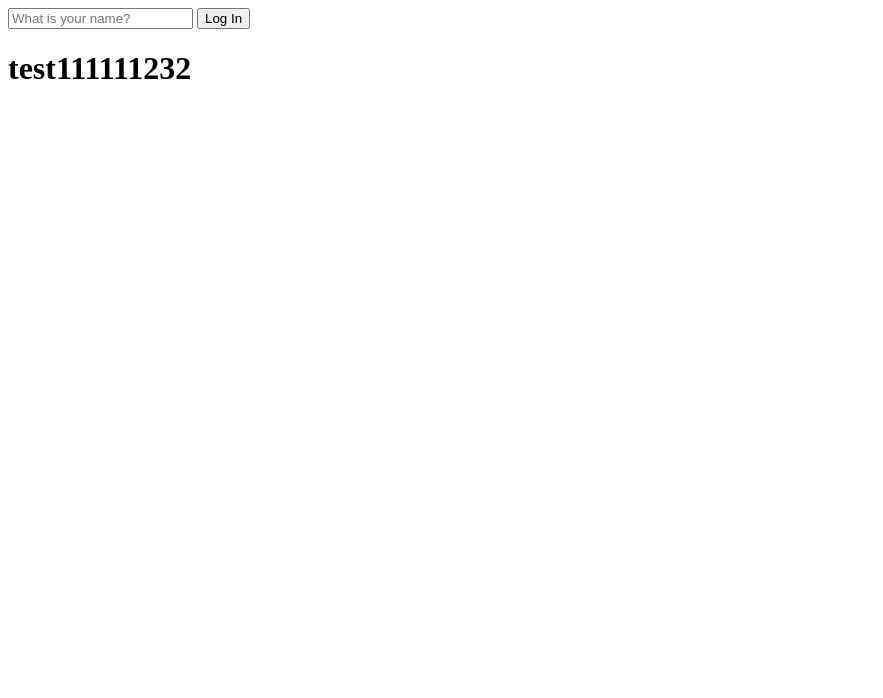
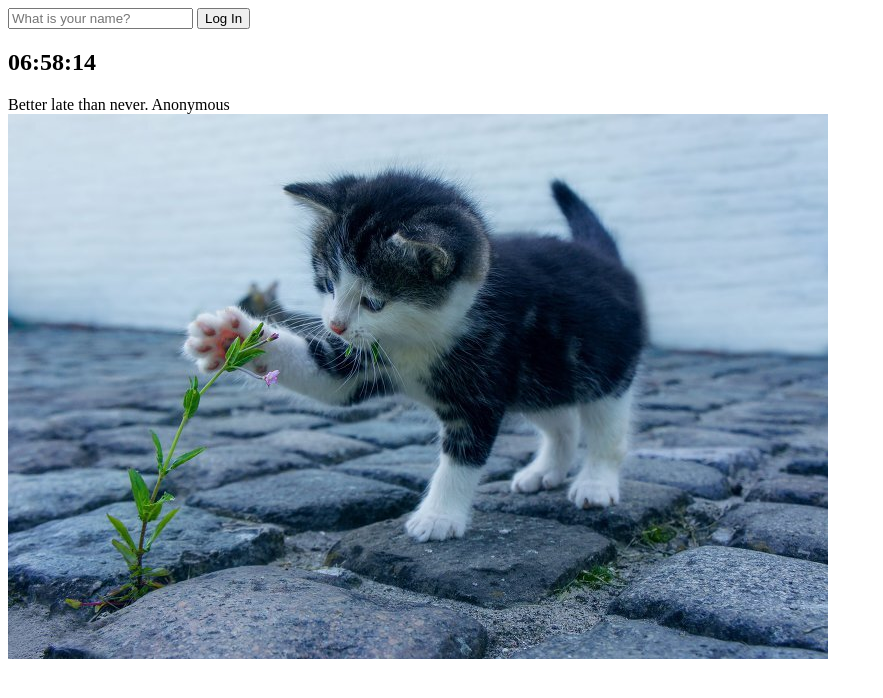
Before and after one commit to hotdog1004/chromeApp, a plain HTML site: page index.html in a window 1280 px wide. Shown: the whole page, without its empty margins (0-883 px from the left). Drawn offline with Linux system fonts and the light colour scheme.

Commit message:
시계기능, 명언, 이미지 추가

```diff
--- a/index.html
+++ b/index.html
@@ -4,7 +4,7 @@
     <meta charset="UTF-8">
     <meta http-equiv="X-UA-Compatible" content="IE=edge">
     <meta name="viewport" content="width=device-width, initial-scale=1.0">
-    <link rel="stylesheet" href="style.css" />
+    <link rel="stylesheet" href="css/style.css" />
     <title>Momentum App</title>
 </head>
 <body>
@@ -12,8 +12,15 @@
         <input required maxlength="15" type="text" placeholder="What is your name?" />
         <input type="submit" value="Log In" />
     </form>
+    <h2 id="clock">00:00:00</h2>
     <h1 id="greeting" class="hidden"></h1>
-    <h1>test111111232</h1>
-    <script src="app.js"></script>
+    <div id="quote">
+        <span></span>
+        <span></span>
+    </div>
+    <script src="js/greeting.js"></script>
+    <script src="js/clock.js"></script>
+    <script src="js/quotes.js"></script>
+    <script src="js/background.js"></script>
 </body>
 </html>
--- /dev/null
+++ b/js/background.js
@@ -0,0 +1,7 @@
+const images = ['cat01.jpg', 'cat02.jpg', 'cat03.jpg'];
+const chosenImg = images[Math.floor(Math.random()*images.length)];
+
+const bgImg = document.createElement('img');
+
+bgImg.src = `img/${chosenImg}`;
+document.body.appendChild(bgImg);
--- /dev/null
+++ b/js/clock.js
@@ -0,0 +1,21 @@
+const clock = document.querySelector("h2#clock");
+
+function getClock(){
+    const date = new Date();
+    // 값이 한자리 숫자일 때 '00'으로 포맷을 맞춰주기 위해 padStart() 함수 사용
+    // String.prototype.padStart(targetLength [, padString])
+    // targetLength :목표 문자열 길이(현재 문자열의 길이보다 작으면 채워넣지 않고 반환)
+    // padString : 현재 문자열에 채워넣을 다른 문자열. 문자열이 너무 길어 목표 문자열 길이를 초과한다면 좌측 일부를 잘라서 넣음. defulat 값은 ' '
+    const hours = String(date.getHours()).padStart(2, '0');
+    const minutes = String(date.getMinutes()).padStart(2, '0');
+    const seconds = String(date.getSeconds()).padStart(2, '0');
+    clock.innerText = `${hours}:${minutes}:${seconds}`;
+}
+
+getClock(); // 페이지가 로드되자마자 실행시키도록 처리
+setInterval(getClock, 1000); // 1초마다 실행되도록 처리
+
+// setInterval(functionName, 5000);
+// 시간마다 계속 실행
+// setTimeout(sayHello, 5000);
+// 시간 후에 한번 실행
--- a/app.js
+++ b/js/greeting.js
@@ -22,9 +22,6 @@ function paintGreetings(username){
     greeting.classList.remove(HIDDEN_CLASSNAME);
 }
 
-function test(){
-    console.log('test')
-}
 const savedUsername = localStorage.getItem(USERNAME_KEY);
 // LocalStorage에 username 값의 유무에 따라 form 노출 여부 변경
 if(savedUsername === null) {
@@ -35,6 +32,3 @@ if(savedUsername === null) {
     paintGreetings(savedUsername)
 
 }
-
-//test
-// tgest
--- /dev/null
+++ b/js/quotes.js
@@ -0,0 +1,52 @@
+const quotes = [
+    {
+        quote : 'Live life to the fullest.',
+        author : 'Anonymous',
+    },
+    {
+        quote : 'It is kind of fun to do the impossible',
+        author : 'Walt Disney',
+    },
+    {
+        quote : 'If you are not willing to risk the usual, you will have to settle for the ordinary.',
+        author : 'Jim Rohn',
+    },
+    {
+        quote : 'Great minds have purposes, others have wishes.',
+        author : 'Washington Irving',
+    },
+    {
+        quote : 'Life is from the inside out. When you shift on the inside, life shifts on the outside.',
+        author : 'Kamal Ravikant',
+    },
+    {
+        quote : 'Tough times never last, but tough people do.',
+        author : 'Robert H. Schuller',
+    },
+    {
+        quote : 'I’ve failed over and over and over again in my life and that is why I succeed.',
+        author : 'Michael Jordan',
+    },
+    {
+        quote : 'You will never know until you try.',
+        author : 'Anonymous',
+    },
+    {
+        quote : 'Behind the cloud is the sun still shining.',
+        author : 'Anonymous',
+    },
+    {
+        quote : 'Better late than never.',
+        author : 'Anonymous',
+    },
+]
+
+
+const quote = document.querySelector('#quote span:first-child');
+const author = document.querySelector('#quote span:last-child');
+
+const todaysQuote = quotes[Math.floor(Math.random()*quotes.length)];
+
+
+quote.innerText = todaysQuote.quote;
+author.innerText = todaysQuote.author;
```
Also changed, not shown: css/style.css (renamed from style.css), img/cat01.jpg (added), img/cat02.jpg (added), img/cat03.jpg (added).
